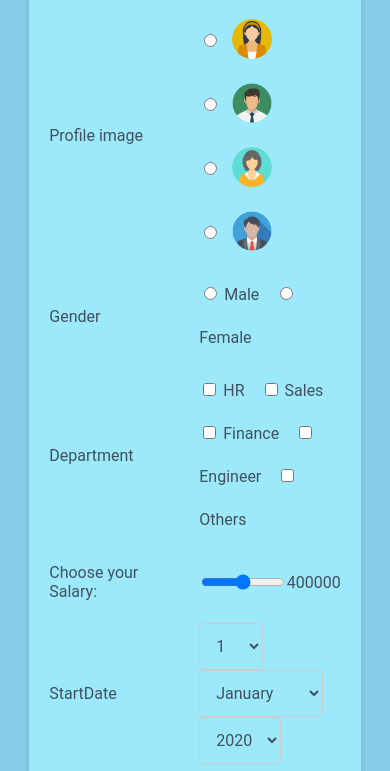
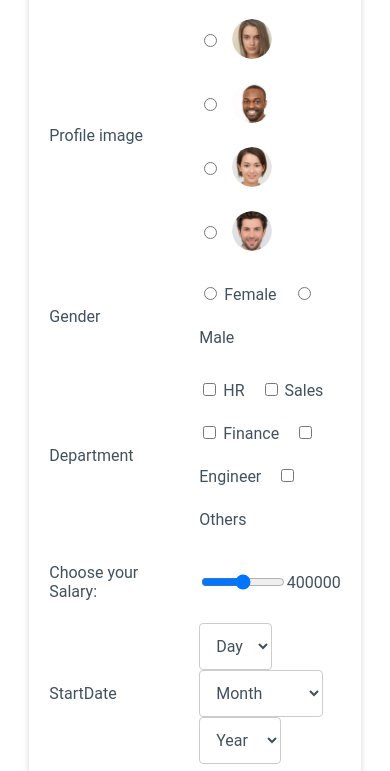
Before and after one commit to Reshma2310/Employees_Payroll_App, a plain HTML site: page pages/index.html in a window 390 px wide. Shown: the part 237-1008 px from the top of the page. Drawn offline with Linux system fonts and the light colour scheme.

Commit message:
Adding Buttons & Notes in the Form along with Media Queries

```diff
--- a/css/style.css
+++ b/css/style.css
@@ -8,7 +8,7 @@ body{
 }
 .header{
     padding: 15px 0;
-    background-color: rgb(163, 88, 234);
+    background-color: rgb(88, 161, 234);
 }
 .header-content{
     display: flex;
@@ -42,7 +42,7 @@ body{
 /* -- UC2-- */
 .form-content {
     min-height: calc(100% - 80px);
-    background-color: skyblue;
+    background-color: white;
     display: flex;
     justify-content: center;
     align-items: center;
@@ -51,7 +51,7 @@ body{
 .form {
     width: 65%;
     padding: 44px 60px;
-    background: rgb(155, 233, 251) 0% 0% no-repeat padding-box;
+    background: rgb(255, 255, 255) 0% 0% no-repeat padding-box;
     box-shadow: 0px 3px 6px #00000029;
     border-radius: 8px;
     opacity: 1;
--- a/pages/index.html
+++ b/pages/index.html
@@ -32,20 +32,20 @@
                 <label class="label text" for="Profile">Profile image</label>
                 <div class="profile-radio-content">
                     <label>
-                        <input type="radio" id="profile1" name="profile" value="../assets/EmployeeProfile/emp1.webp" required>
-                        <img class="profile" id="image1" src="../assets/EmployeeProfile/emp1.webp">
+                        <input type="radio" id="profile1" name="profile" value="../assets/EmployeeProfile/employee1.png" required>
+                        <img class="profile" id="image1" src="../assets/EmployeeProfile/employee1.png">
                     </label>
                     <label>
-                        <input type="radio" id="profile2" name="profile" value="../assets/EmployeeProfile/emp2.png" required>
-                        <img class="profile" id="image2" src="../assets/EmployeeProfile/emp2.png">
+                        <input type="radio" id="profile2" name="profile" value="../assets/EmployeeProfile/employee2.png" required>
+                        <img class="profile" id="image2" src="../assets/EmployeeProfile/employee2.png">
                     </label>
                     <label>
-                        <input type="radio" id="profile3" name="profile" value="../assets/EmployeeProfile/emp3.png" required>
-                        <img class="profile" id="image3" src="../assets/EmployeeProfile/emp3.png">
+                        <input type="radio" id="profile3" name="profile" value="../assets/EmployeeProfile/employee3.png" required>
+                        <img class="profile" id="image3" src="../assets/EmployeeProfile/employee3.png">
                     </label>
                     <label>
-                        <input type="radio" id="profile4" name="profile" value="../assets/EmployeeProfile/emp4.webp" required>
-                        <img class="profile" id="image4" src="../assets/EmployeeProfile/emp4.webp">
+                        <input type="radio" id="profile4" name="profile" value="../assets/EmployeeProfile/employee4.png" required>
+                        <img class="profile" id="image4" src="../assets/EmployeeProfile/employee4.png">
                     </label>
                 </div>
             </div>
@@ -53,10 +53,10 @@
             <div class="row-content">
                 <label class="label text" for="gender">Gender</label>
                 <div>
+                    <input type="radio" id="female" name="gender" value="female">
+                    <label class="text" for="female">Female</label>
                     <input type="radio" id="male" name="gender" value="male">
                     <label class="text" for="male">Male</label>
-                    <input type="radio" id="female" name="gender" value="female">
-                    <label class="text" for="female">Female</label>
                 </div>
             </div>
             <div class="row-content">
@@ -84,6 +84,7 @@
                 <label class="label text" for="startDate">StartDate</label>
                 <div>
                     <select id="day" name="Day">
+                        <option value="Day">Day</option>
                         <option value="1">1</option>
                         <option value="2">2</option>
                         <option value="3">3</option>
@@ -117,6 +118,7 @@
                         <option value="31">31</option>
                     </select>
                     <select id="month" name="Month">
+                        <option value="month">Month</option>
                         <option value="Jan">January</option>
                         <option value="Feb">February</option>
                         <option value="Mar">March</option>
@@ -131,6 +133,7 @@
                         <option value="Dec">December</option>
                     </select>
                     <select id="year" name="Year">
+                        <option value="year">Year</option>
                         <option value="2020">2020</option>
                         <option value="2019">2019</option>
                         <option value="2018">2018</option>
```
Also changed, not shown: assets/EmployeeProfile/add-24px.svg (added), assets/EmployeeProfile/add.jpg (added), assets/EmployeeProfile/delete-black-18dp.svg (added), assets/EmployeeProfile/delete.jpg (added), assets/EmployeeProfile/edit.jpg (added), assets/EmployeeProfile/emp1.webp (deleted), assets/EmployeeProfile/emp2.png (deleted), assets/EmployeeProfile/emp3.png (deleted), assets/EmployeeProfile/emp4.webp (deleted), assets/EmployeeProfile/employee1.png (added), assets/EmployeeProfile/employee2.png (added), assets/EmployeeProfile/employee3.png (added), assets/EmployeeProfile/employee4.png (added), assets/EmployeeProfile/employee5.png (added), 3 more files.
